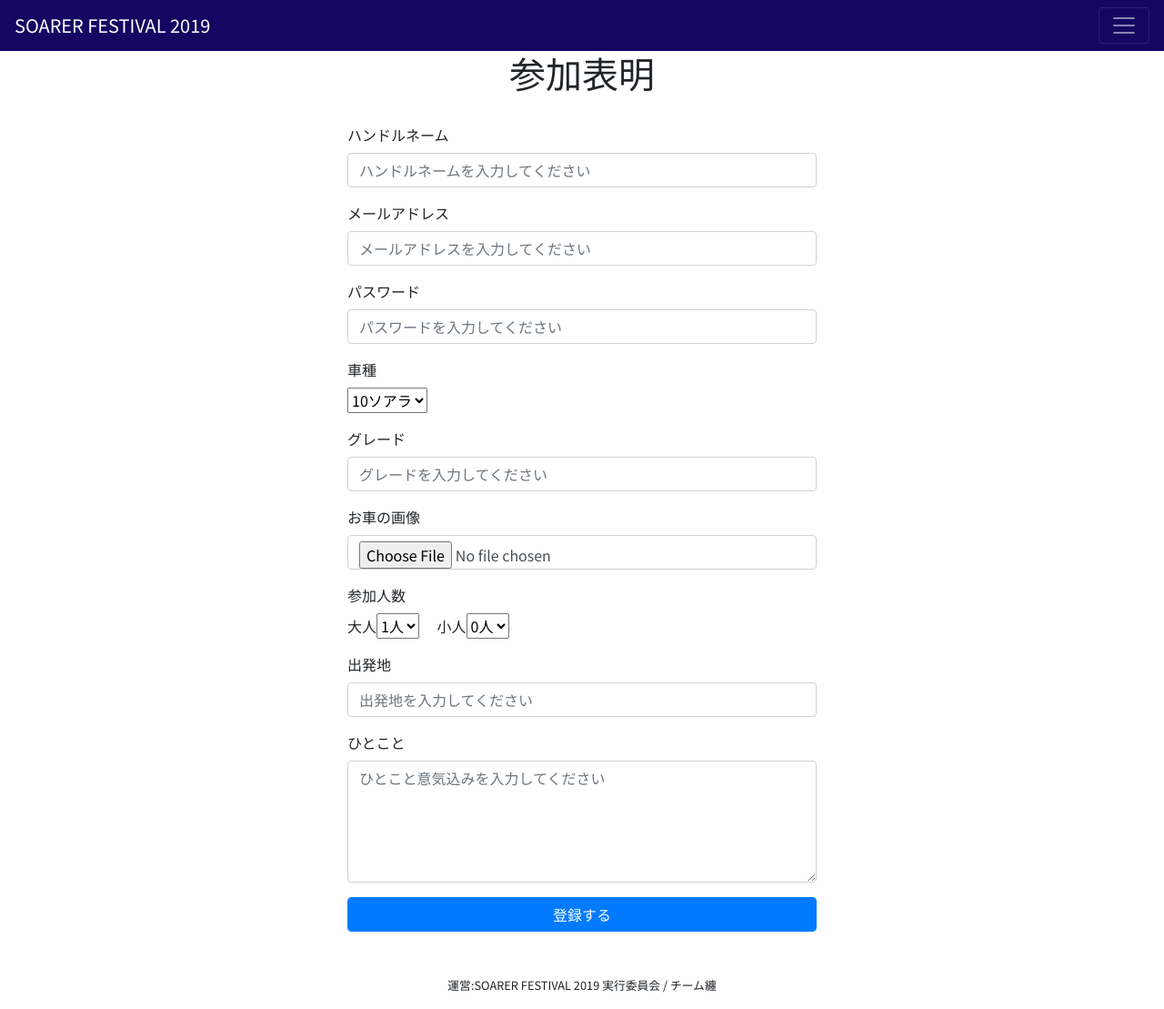
After one commit to aramsan/zenkoku2019, a Django app: template templates/entry/edit.html in a window 1280 px wide. The commit adds this page. Shown: the whole page at 91% size. Run offline with Django 3.2, Linux system fonts and the light colour scheme; the template is opened without the code that fills it, so the values that code supplies are empty; some libraries are stand-ins or nearby versions.

Commit message:
参加表明編集機能追加

```diff
--- a/entry/urls.py
+++ b/entry/urls.py
@@ -6,6 +6,8 @@ urlpatterns = [
      path('', views.index, name='entryindex'),
      path('signup/', views.signup, name='signup'),
      path('signup/request/', views.signuprequest, name='signuprequest'),
+     path('edit/', views.edit, name='edit'),
+     path('edit/request/', views.editrequest, name='editrequest'),
      path('login/', views.login, name='login'),
      path('login/request/', views.loginrequest, name='loginrequest'),
      path('logout/', views.logout, name='logout'),
--- /dev/null
+++ b/templates/entry/edit.html
@@ -0,0 +1,97 @@
+{% extends "base/base.html" %}
+{% block contents %}
+{% load static %}
+<script>
+$(function(){
+    jQuery("#signupform").validationEngine({
+        promptPosition: "topLeft:130"
+    });
+});
+</script>
+<div class="container">
+    <div class="row">
+        <div class="col-12 text-center">
+            <h1>参加表明</h1>
+        </div>
+    </div>
+</div>
+<!-- profile section-->
+<div class="container">
+    {% if error %}
+    <div class="row p-4 text-left">
+        <div class="col-md-6 offset-md-3">
+            <div class="alert alert-danger">{{ error }}</div>
+        </div>
+    </div>
+    {% endif %}
+    <div class="row p-4 text-left">
+        <div class="col-md-6 offset-md-3">
+            <form id="signupform" action="/entry/edit/request/" method="POST" enctype="multipart/form-data">
+                {% csrf_token %}
+                <div class="form-group">
+                    <label for="username">ハンドルネーム</label>
+                    <input type="text" name="username" id="username" class="form-control" placeholder="ハンドルネームを入力してください" data-validation-engine="validate[required]" value="{{ data.username }}">
+                </div>
+                <div class="form-group">
+                    <label for="username">メールアドレス</label>
+                    <input type="text" name="email" id="email" class="form-control" placeholder="メールアドレスを入力してください" data-validation-engine="validate[required,email]" value="{{ data.email }}">
+                </div>
+                <div class="form-group">
+                    <label for="password">パスワード</label>
+                    <input type="password" name="password" id="password" class="form-control" placeholder="パスワードを入力してください" data-validation-engine="validate[required,minSize[8]]">
+                </div>
+                <div class="form-group">
+                    <label for="type">車種</label><br>
+                    <select name="type">
+                        <option value="10ソアラ"{% if data.type == "10ソアラ" %} selected{% endif %}>10ソアラ</option>
+                        <option value="20ソアラ"{% if data.type == "20ソアラ" %} selected{% endif %}>20ソアラ</option>
+                        <option value="30ソアラ"{% if data.type == "30ソアラ" %} selected{% endif %}>30ソアラ</option>
+                        <option value="40ソアラ"{% if data.type == "40ソアラ" %} selected{% endif %}>40ソアラ</option>
+                        <option value="その他"{% if data.type == "その他" %} selected{% endif %}>その他</option>
+                    </select>
+                </div>
+                <div class="form-group">
+                    <label for="inputGrade">グレード</label>
+                    <input type="text" id="inputGrade" name="grade" class="form-control" placeholder="グレードを入力してください" data-validation-engine="validate[required]" value="{{ data.grade }}">
+                </div>
+                <div class="form-group">
+                    <label for="inputPicture">お車の画像</label>
+                    <input type="file" class="form-control" id="picture" name="picture" data-validation-engine="validate[required]"  value="{{ data.picture }}">
+                </div>
+                <div class="form-group">
+                    <label for="number">参加人数</label>
+                    <br>大人<select name="adult">
+                        <option value="1"{% if data.adult == "1" %} selected{% endif %}>1人</option>
+                        <option value="2"{% if data.adult == "2" %} selected{% endif %}>2人</option>
+                        <option value="3"{% if data.adult == "3" %} selected{% endif %}>3人</option>
+                        <option value="4"{% if data.adult == "4" %} selected{% endif %}>4人</option>
+                        <option value="5"{% if data.adult == "5" %} selected{% endif %}>5人</option>
+                    </select>
+                    　小人<select name="child">
+                        <option value="0"{% if data.child == "0" %} selected{% endif %}>0人</option>
+                        <option value="1"{% if data.child == "1" %} selected{% endif %}>1人</option>
+                        <option value="2"{% if data.child == "2" %} selected{% endif %}>2人</option>
+                        <option value="3"{% if data.child == "3" %} selected{% endif %}>3人</option>
+                        <option value="4"{% if data.child == "4" %} selected{% endif %}>4人</option>
+                        <option value="5"{% if data.child == "5" %} selected{% endif %}>5人</option>
+                    </select><br>
+                </div>
+                <div class="form-group">
+                    <label for="inputDeparture">出発地</label>
+                    <input type="text" id="inputDeparture" name="departure" class="form-control" placeholder="出発地を入力してください" data-validation-engine="validate[required]"  value="{{ data.departure }}">
+                </div>
+                <div class="form-group">
+                    <label for="inputMessage">ひとこと</label>
+                    <textarea id="inputMessage" name="message" class="form-control" placeholder="ひとこと意気込みを入力してください" rows=5>{{ data.message }}</textarea>
+                </div>
+                <div class="form-group">
+                    <input type="submit" value="登録する" class="btn btn-primary form-control">
+                </div>
+            </form>
+        </div>
+    </div>
+</div>
+
+<!-- /profile section-->
+
+{% endblock contents %}
```
Also changed, not shown: entry/views.py (+50 -0 lines), templates/entry/index.html (+7 -0 lines).
